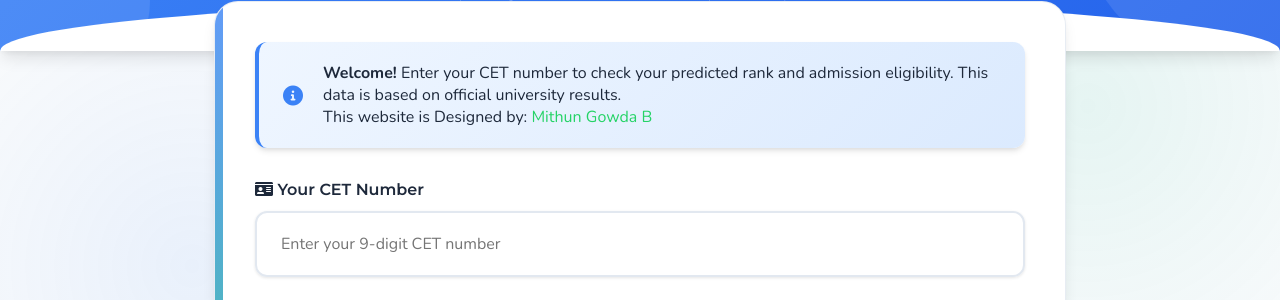
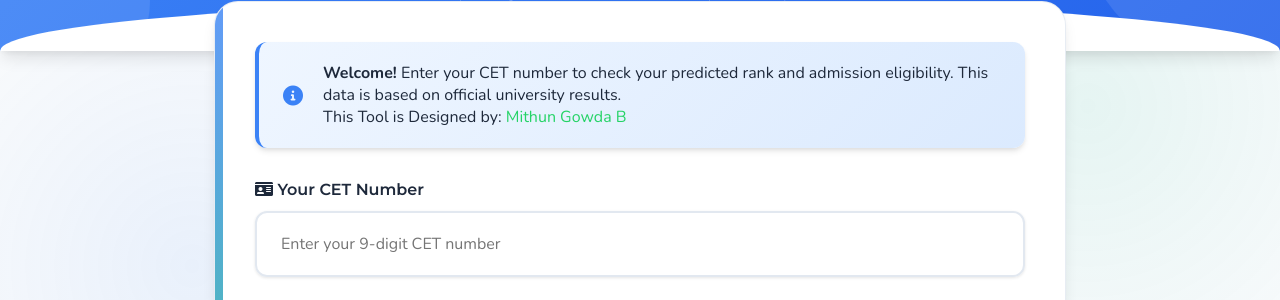
Before and after one commit to mithun50/KCET_Agri_Practicle_RankPredector, a Flask app: page / in a window 1280 px wide. Shown: the part 134-434 px from the top of the page. Run offline with Flask 3, Linux system fonts and the light colour scheme.

Commit message:
Update index.html

```diff
--- a/templates/index.html
+++ b/templates/index.html
@@ -3,7 +3,7 @@
 {% block content %}
 <div class="card">
     <div class="info-box">
-        <strong>Welcome!</strong> Enter your CET number to check your predicted rank and admission eligibility. This data is based on official university results.<br>This website is Designed by:
+        <strong>Welcome!</strong> Enter your CET number to check your predicted rank and admission eligibility. This data is based on official university results.<br>This Tool is Designed by:
         <a href="https://www.instagram.com/mithun.gowda.b" target="_blank" style="color: #25D366; text-decoration: none;">
              Mithun Gowda B
         </a>
```
